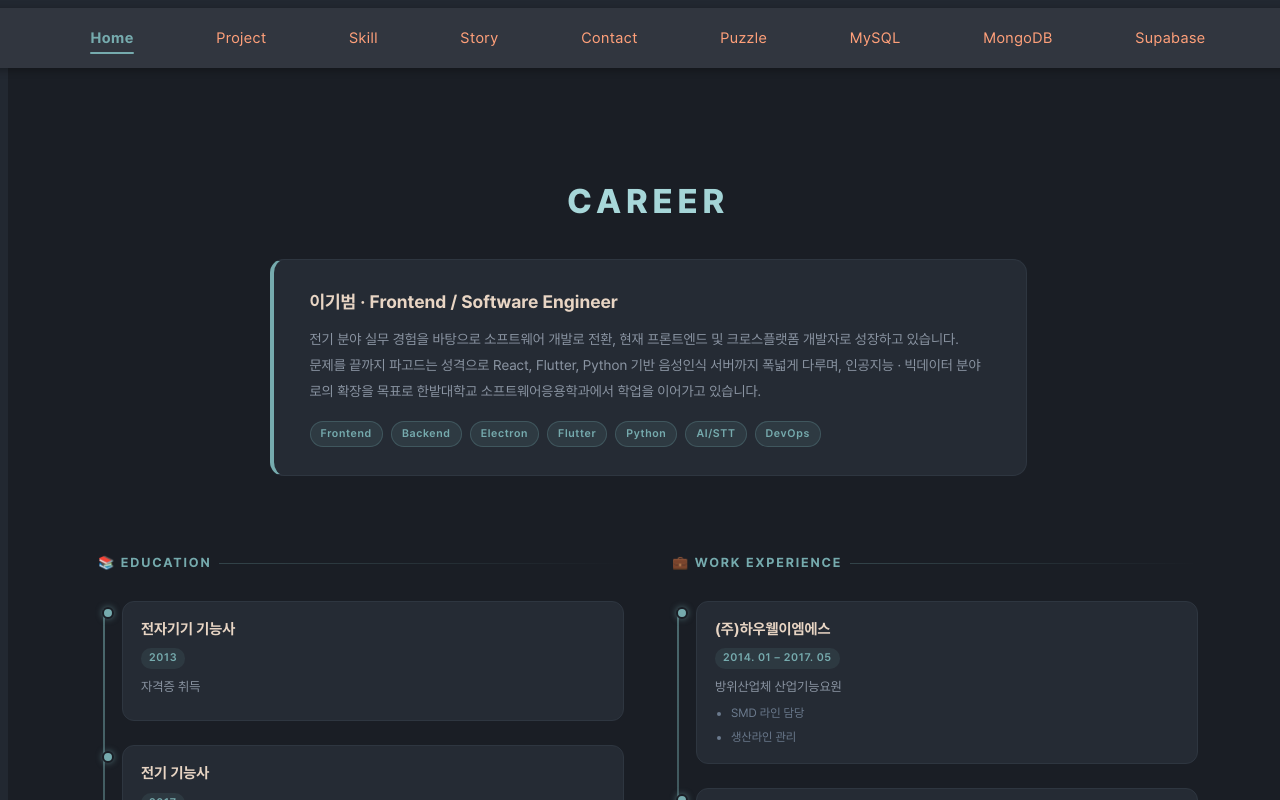
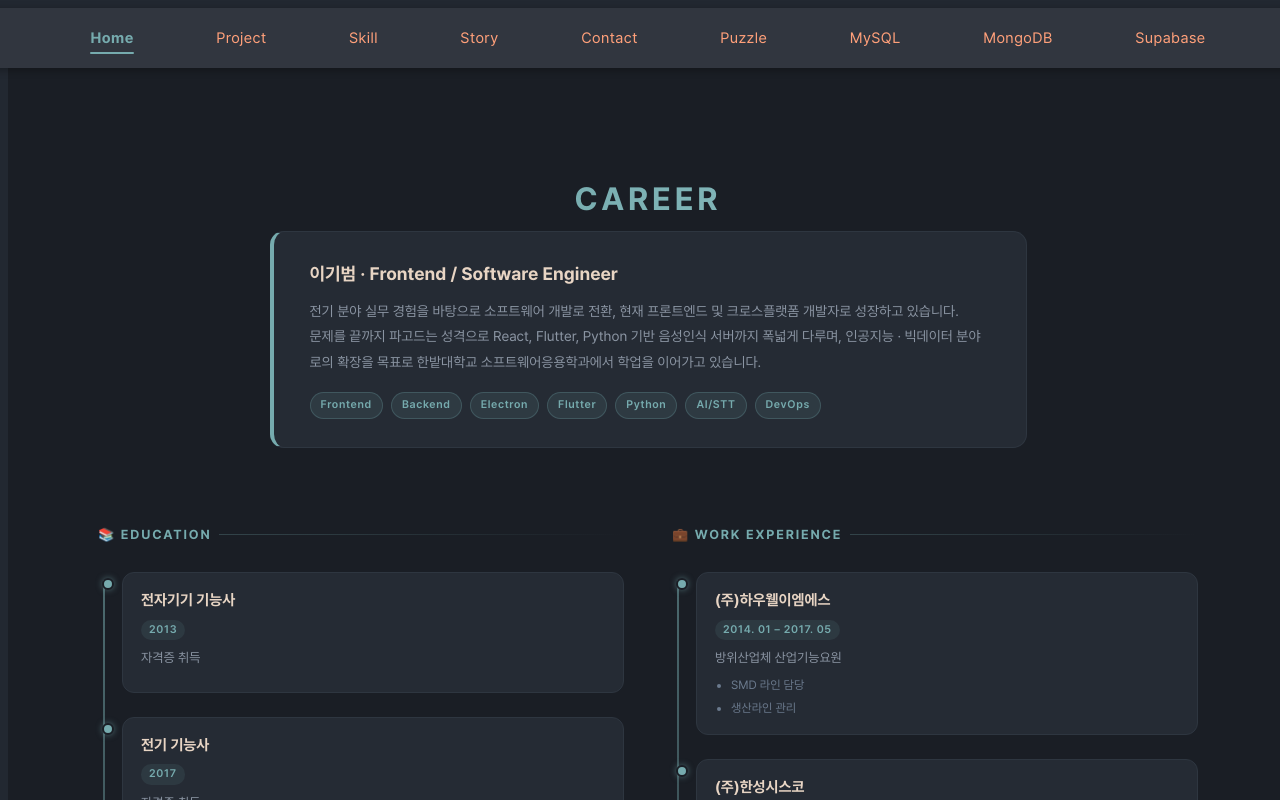
Before and after one commit to codingbeom/hanbat-portfolio, a React (Vite) app: page / in a window 1280 px wide. Shown: the top 800 px of the page. Built offline with nearby package versions, Linux system fonts and the light colour scheme.

Commit message:
디테일 수정

```diff
--- a/src/components/StoryNavbar.tsx
+++ b/src/components/StoryNavbar.tsx
@@ -10,7 +10,6 @@ const HeaderNav = styled.nav`
 	position: sticky;
 	z-index: 10;
 	width: 100%;
-	height: 52px;
 	background: rgba(42, 47, 55, 0.85);
 	backdrop-filter: blur(10px);
 	-webkit-backdrop-filter: blur(10px);
@@ -66,6 +65,11 @@ const HeaderLink = styled.a<{ $flipped?: boolean }>`
 		padding: 5px 6px;
 		gap: 4px;
 	}
+	@media screen and (max-width: 400px) {
+		font-size: 9px;
+		padding: 3px 4px;
+		gap: 2px;
+	}
 `;
 
 interface Props {
--- a/src/pages/Contact.tsx
+++ b/src/pages/Contact.tsx
@@ -19,16 +19,17 @@ const Container = styled.div`
 `;
 
 const GradientTitle = styled.h2`
-	font-size: 34px;
-	font-weight: 800;
-	letter-spacing: 0.14em;
+	text-align: center;
+	font-size: 32px;
+	font-weight: 700;
+	letter-spacing: 0.12em;
 	text-transform: uppercase;
 	background: linear-gradient(90deg, #76abae, #a8d8da, #76abae);
 	background-size: 200% auto;
 	-webkit-background-clip: text;
 	-webkit-text-fill-color: transparent;
-	animation: ${shimmer} 3.5s linear infinite;
-	margin-bottom: 32px;
+	animation: ${shimmer} 3s linear infinite;
+	margin-bottom: 8px;
 `;
 
 const CardGrid = styled.div`
--- a/src/pages/Home.tsx
+++ b/src/pages/Home.tsx
@@ -133,16 +133,16 @@ const Intro = styled.div`
 `;
 
 const GradientTitle = styled.h2`
-	font-size: 34px;
-	font-weight: 800;
-	letter-spacing: 0.14em;
+	font-size: 32px;
+	font-weight: 700;
+	letter-spacing: 0.12em;
 	text-transform: uppercase;
 	background: linear-gradient(90deg, #76abae, #a8d8da, #76abae);
 	background-size: 200% auto;
 	-webkit-background-clip: text;
 	-webkit-text-fill-color: transparent;
-	animation: ${shimmer} 3.5s linear infinite;
-	margin-bottom: 32px;
+	animation: ${shimmer} 3s linear infinite;
+	margin-bottom: 8px;
 `;
 
 const ProfileCard = styled.div`
--- a/src/pages/Project.tsx
+++ b/src/pages/Project.tsx
@@ -57,6 +57,10 @@ const SlickGlobal = createGlobalStyle`
 		.slick-prev, .slick-next, .slick-next::before, .slick-prev::before {
 			display: none;
 		}
+		.slick-slide img {
+			object-fit: cover;
+			object-position: center;
+		}
   }
 `;
 
@@ -91,15 +95,15 @@ const TitleWrap = styled.div`
 
 const GradientTitle = styled.h2`
 	font-size: 32px;
-	font-weight: 800;
-	letter-spacing: 0.14em;
+	font-weight: 700;
+	letter-spacing: 0.12em;
 	text-transform: uppercase;
 	background: linear-gradient(90deg, #76abae, #a8d8da, #76abae);
 	background-size: 200% auto;
 	-webkit-background-clip: text;
 	-webkit-text-fill-color: transparent;
-	animation: ${shimmer} 3.5s linear infinite;
-	margin-bottom: 6px;
+	animation: ${shimmer} 3s linear infinite;
+	margin-bottom: 8px;
 `;
 
 const Subtitle = styled.p`
@@ -127,6 +131,14 @@ const ImageWrap = styled.div`
 	justify-content: center;
 
 	img {
+		width: 100%;
+		height: 100%;
+		object-fit: contain;
+		object-position: center;
+		display: block;
+		transition: transform 0.4s ease;
+	}
+	.slick-slide img {
 		width: 100%;
 		height: 100%;
 		object-fit: contain;
--- a/src/pages/Puzzle.tsx
+++ b/src/pages/Puzzle.tsx
@@ -6,7 +6,12 @@ import { HTML5Backend } from 'react-dnd-html5-backend';
 import { MultiBackend, TouchTransition } from 'react-dnd-multi-backend';
 import { TouchBackend } from 'react-dnd-touch-backend';
 import { FileUploader } from 'react-drag-drop-files';
-import styled from 'styled-components';
+import styled, { keyframes } from 'styled-components';
+
+const shimmer = keyframes`
+	0%   { background-position: -200% center; }
+	100% { background-position:  200% center; }
+`;
 
 const PuzzleContainer = styled.div`
 	width: 100%;
@@ -36,32 +41,37 @@ const PuzzleBox = styled.div`
 		flex-direction: row;
 		align-items: flex-start;
 	}
+	.dnd {
+		max-width: 400px;
+		max-height: 400px;
+		width: 100%;
+		height: 100%;
+	}
 `;
 
 const Title = styled.div`
-	margin-bottom: 24px;
 	display: flex;
 	flex-direction: column;
 	align-items: center;
 
 	h2 {
-		font-size: 42px;
-		font-weight: 800;
-		letter-spacing: -1px;
-
-		background: linear-gradient(90deg, #10b981, #14b8a6, #3b82f6);
-
+		font-size: 32px;
+		font-weight: 700;
+		letter-spacing: 0.12em;
+		text-transform: uppercase;
+		background: linear-gradient(90deg, #76abae, #a8d8da, #76abae);
+		background-size: 200% auto;
 		-webkit-background-clip: text;
 		-webkit-text-fill-color: transparent;
-
-		margin-bottom: 16px;
+		animation: ${shimmer} 3s linear infinite;
+		margin-bottom: 8px;
 	}
 `;
 
 const ButtonContainer = styled.div`
 	display: flex;
 	flex-wrap: wrap;
-	gap: 14px;
+	gap: 8px;
 	justify-content: center;
 `;
 
@@ -310,7 +320,7 @@ function Puzzle() {
 		<PuzzleContainer>
 			<SectionContainer>
 				<Title>
-					<h2>Puzzle</h2>
+					{!file && <h2>Puzzle</h2>}
 					{!file ? (
 						<ButtonContainer>
 							{difficulties.map((diff) => (
--- /dev/null
+++ b/vite.config.d.ts
@@ -0,0 +1,2 @@
+declare const _default: import("vite").UserConfigFnObject;
+export default _default;
--- /dev/null
+++ b/vite.config.js
@@ -0,0 +1,34 @@
+import react from '@vitejs/plugin-react-swc';
+import { defineConfig, loadEnv } from 'vite';
+// https://vitejs.dev/config/
+export default defineConfig(function (_a) {
+    var mode = _a.mode;
+    var env = loadEnv(mode, process.cwd(), '');
+    console.log(env);
+    return {
+        plugins: [react()],
+        base: '/hanbat-portfolio',
+        resolve: {
+            alias: [
+                { find: '@', replacement: '/src' },
+                { find: '&', replacement: '/src/assets/images' },
+            ],
+        },
+        build: {
+            assetsInlineLimit: 0,
+            rollupOptions: {
+                output: {
+                    manualChunks: function (id) {
+                        if (id.includes('node_modules')) {
+                            var parts = id.split('node_modules/')[1].split('/');
+                            return parts[0] === '.pnpm' ? parts[1] : parts[0];
+                        }
+                        else {
+                            return null;
+                        }
+                    },
+                },
+            },
+        },
+    };
+});
```
Also changed, not shown: 1 other file (tests, documents, lock files or other folders).
